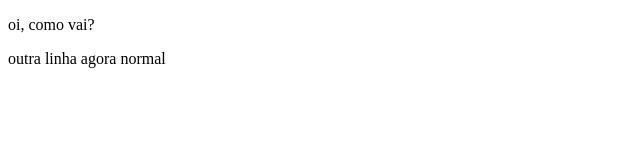
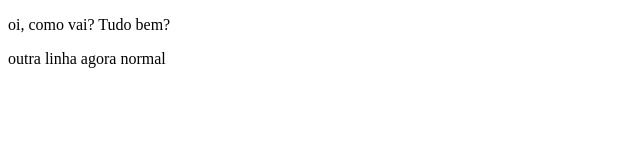
Before and after one commit to NicholasEiti/RH-escape, a plain HTML site: page index.html in a window 1280 px wide. Shown: the full height of the page, 0-640 px from the left. Drawn offline with Linux system fonts and the light colour scheme.

Commit message:
Complemento na linha 8

```diff
--- a/index.html
+++ b/index.html
@@ -5,7 +5,7 @@
     <title>mudei aqui</title>
 </head>
 <body>
-    <p>oi, como vai?</p>
+    <p>oi, como vai? Tudo bem?</p>
 
     <p>outra linha agora normal</p>
 </body>
```
